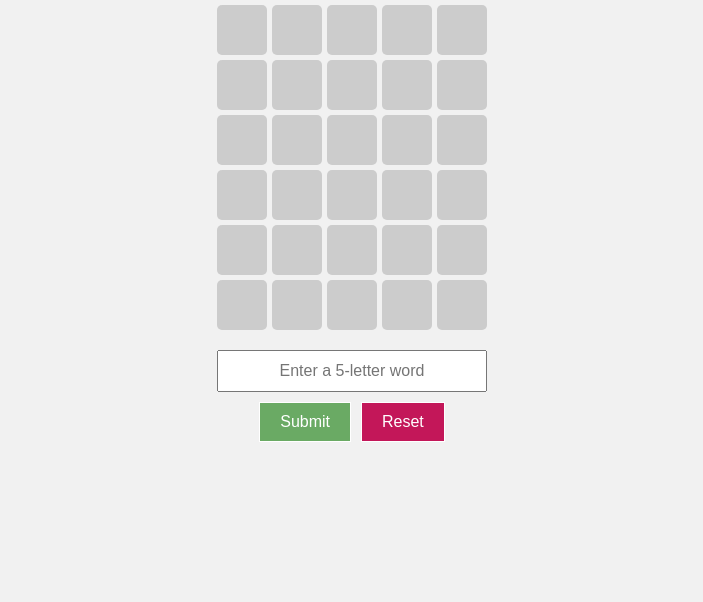
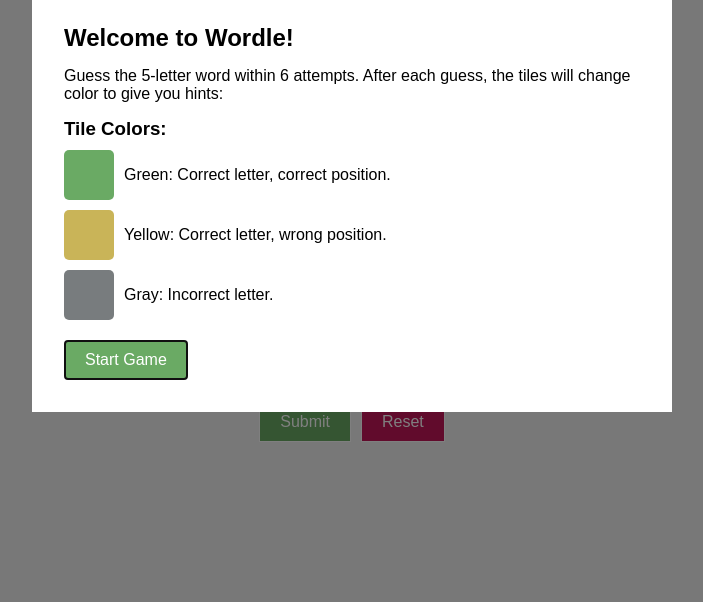
Before and after one commit to Vineethaveerapu/Assignment-2, a plain HTML site: page index.html in a window 1280 px wide. Shown: the part 198-800 px from the top of the page, without its empty margins (288-991 px from the left). Drawn offline with Linux system fonts and the light colour scheme.

Commit message:
update game logic

```diff
--- a/index.html
+++ b/index.html
@@ -3,27 +3,54 @@
   <head>
     <meta charset="UTF-8" />
     <meta name="viewport" content="width=device-width, initial-scale=1.0" />
-    <title>Assignment-2</title>
-    <script src="./index.js" defer></script>
-    <link rel="stylesheet" href="./styles.css" />
+    <title>Wordle Game</title>
+    <link rel="stylesheet" href="style.css" />
+    <script src="script.js" defer></script>
   </head>
   <body>
     <main>
+      <!-- Game Container -->
       <div class="game-container">
-        <h1>Wordle</h1>
+        <h1>Wordle Game</h1>
         <div id="game-board"></div>
+      </div>
+      <form id="guess-form">
         <input
+          autocomplete="off"
           type="text"
           id="guess-input"
           maxlength="5"
+          pattern="[a-zA-Z]{5}"
           placeholder="Enter a 5-letter word"
         />
-      </div>
-      <div class="buttons">
-        <button onclick="startGame()">Submit</button>
-        <button class="reset" onclick="resetGame()">Reset</button>
-      </div>
+        <div class="buttons">
+          <button type="submit">Submit</button>
+          <button class="reset" onclick="resetGame()">Reset</button>
+        </div>
+      </form>
       <p id="message"></p>
+
+      <!-- Welcome Modal using <dialog> -->
+      <dialog id="welcome-dialog">
+        <h2>Welcome to Wordle!</h2>
+        <p>
+          Guess the 5-letter word within 6 attempts. After each guess, the tiles
+          will change color to give you hints:
+        </p>
+        <h3>Tile Colors:</h3>
+        <div class="tile-colors">
+          <span class="tile correct"></span> Green: Correct letter, correct
+          position.
+        </div>
+        <div class="tile-colors">
+          <span class="tile present"></span> Yellow: Correct letter, wrong
+          position.
+        </div>
+        <div class="tile-colors">
+          <span class="tile absent"></span> Gray: Incorrect letter.
+        </div>
+        <button id="start-button">Start Game</button>
+      </dialog>
     </main>
   </body>
 </html>
--- a/index.js
+++ b/script.js
@@ -86,3 +86,21 @@
 function showMessage(message) {
   document.getElementById("message").textContent = message;
 }
+
+document.addEventListener("DOMContentLoaded", () => {
+  const guessForm = document.getElementById("guess-form");
+  const dialogElem = document.getElementById("welcome-dialog");
+  const startButton = document.getElementById("start-button");
+
+  guessForm.addEventListener("submit", (e) => {
+    e.preventDefault();
+  });
+
+  // Show the dialog
+  dialogElem.showModal();
+
+  startButton.addEventListener("click", () => {
+    dialogElem.close();
+    startGame();
+  });
+});
--- a/styles.css
+++ b/style.css
@@ -18,11 +18,12 @@
   max-width: 400px;
 }
 
+/* Game Board */
 #game-board {
   display: grid;
   grid-template-columns: repeat(5, 50px);
   gap: 5px;
-  margin: 20px auto;
+  margin: 20px 0;
   justify-content: center;
 }
 
@@ -57,7 +58,6 @@
   width: 100%;
   text-align: center;
 }
-
 .buttons {
   display: flex;
   justify-content: center;
@@ -94,3 +94,34 @@
   font-size: 18px;
   color: #333333;
 }
+
+dialog {
+  border: none;
+  margin: 0 auto;
+  padding: 2rem;
+  position: fixed;
+  top: 50%;
+  left: 50%;
+  transform: translate(-50%, -50%);
+}
+
+dialog::backdrop {
+  background-color: rgba(0, 0, 0, 0.5);
+}
+
+dialog h2 {
+  margin-bottom: 15px;
+}
+
+dialog p,
+dialog ul {
+  margin-bottom: 15px;
+}
+
+.tile-colors {
+  display: flex;
+  align-items: center;
+  gap: 10px;
+  margin-top: 10px;
+  margin-bottom: 10px;
+}
```
